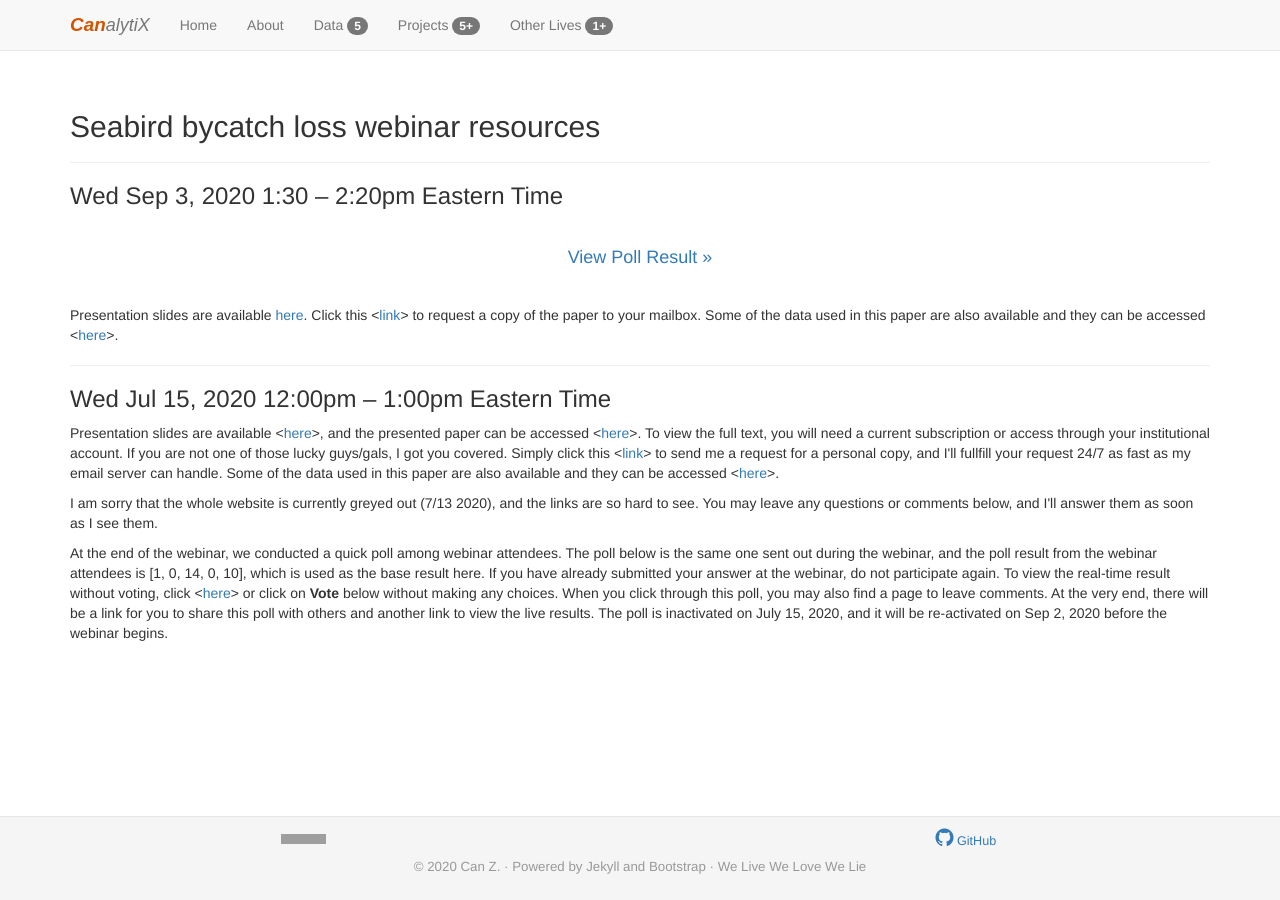
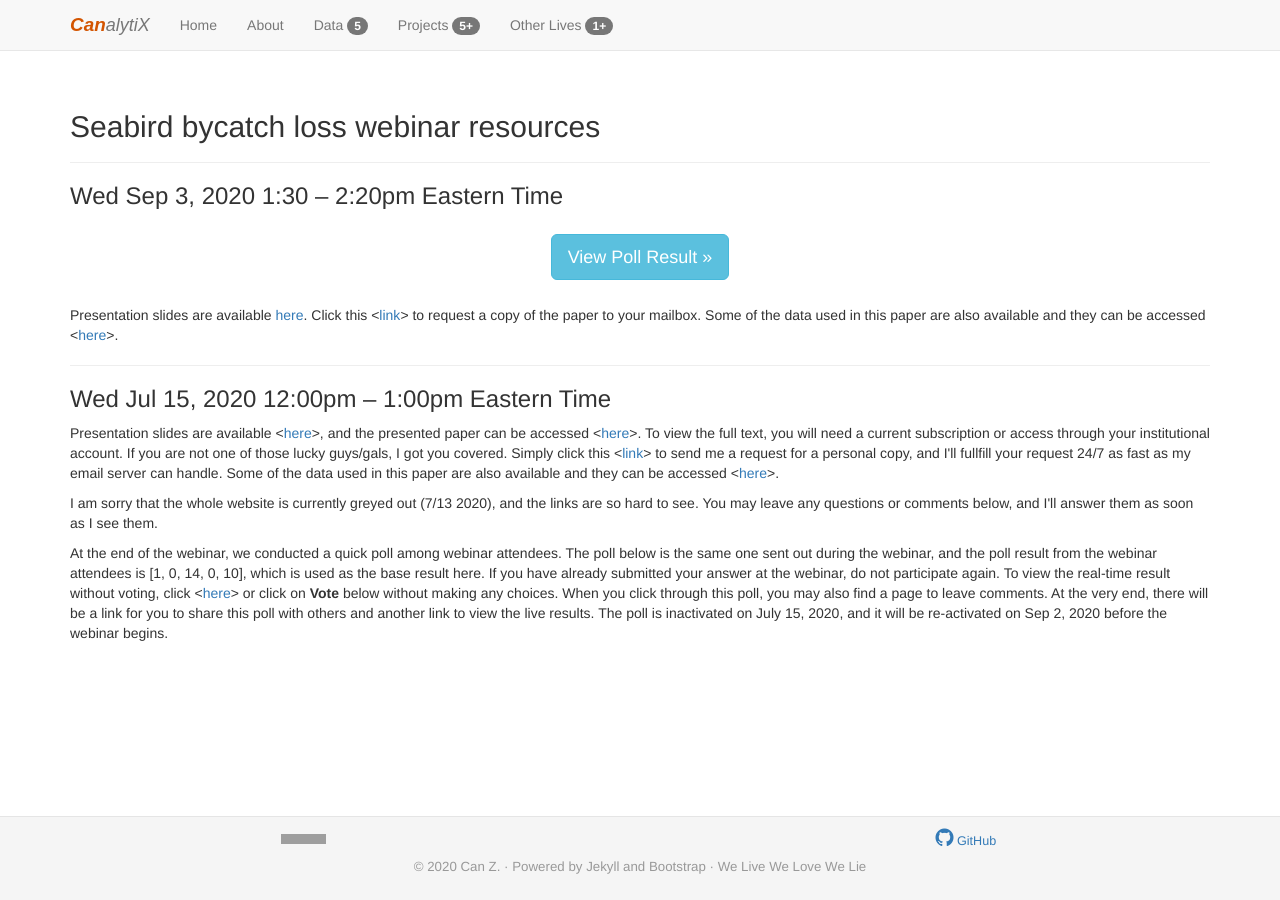
Before and after one commit to HVoltBb/HVoltBb.github.io, a Jekyll site: the page built from random/things/onenoaa20200715.html, in a window 1280 px wide. Built offline with Jekyll 4.4.1, drawn with Linux system fonts in a browser that asks for light colours; comment, search, counter and statistics services are not loaded; grey boxes are pictures that could not be loaded.

Commit message:
Update onenoaa20200715.html

```diff
--- a/random/things/onenoaa20200715.html
+++ b/random/things/onenoaa20200715.html
@@ -12,7 +12,7 @@
 </div>
 <div>
 	<h3>Wed Sep 3, 2020 1:30 – 2:20pm Eastern Time</h3>
-	<div class="text-center" style="margin: 25px 0px;background: @gray"><a class="btn btn-lg" href="https://linkto.run/r/BTGX1A9A" role="button" target="_blank">View Poll Result &raquo;</a></div>
+	<div class="text-center" style="margin: 25px 0px;"><a class="btn btn-lg btn-info" href="https://linkto.run/r/BTGX1A9A" role="button" target="_blank">View Poll Result &raquo;</a></div>
 	<p>Presentation slides are available <a href="https://hvoltbb.github.io/random/things/SFSC-20200902.pdf">here</a>. Click this <<a href='mailto:eidotog@gmail.com?subject=XxBIRDLOSS2020xX&body=Do%20not%20modify%20the%20subject%20line.%20Not%20monitored.'>link</a>> to request a copy of the paper to your mailbox. Some of the data used in this paper are also available and they can be accessed <<a href="https://hvoltbb.github.io/data/index.html#Seabird">here</a>>.</p>
 </div>
 <hr>
```
